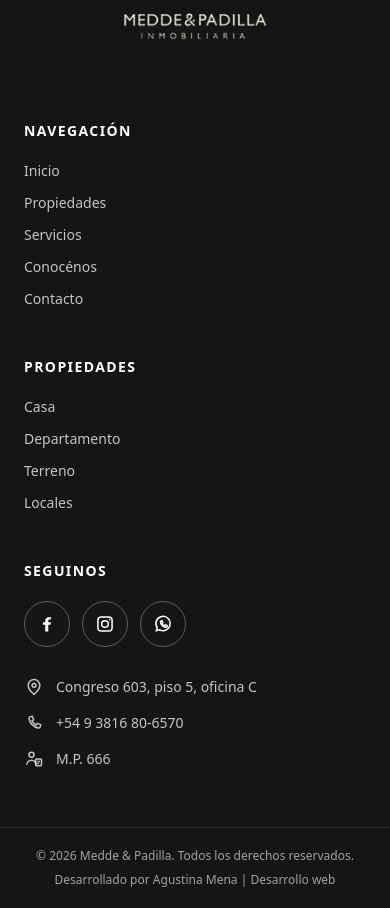
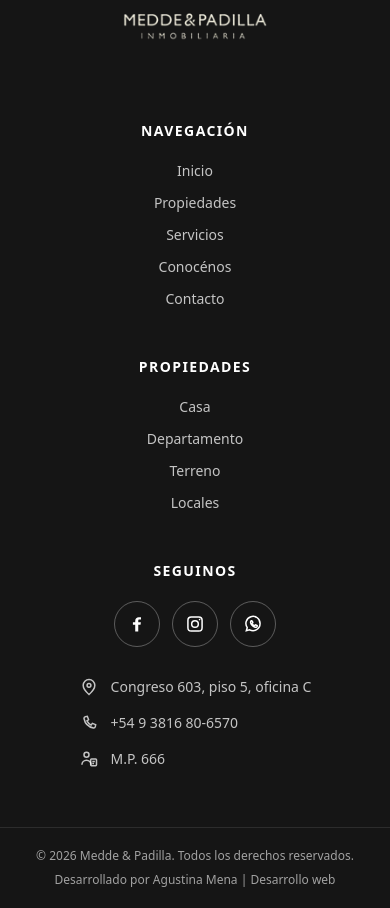
Before and after one commit to Agusme/MeddeyPadilla-Inmobiliaria, a Next.js app in the folder front/: page / in a window 390 px wide. Shown: the part 972-1880 px from the top of the page. Built offline with nearby package versions, Linux system fonts and the light colour scheme.

Commit message:
fix: cambios en el texto

```diff
--- a/front/components/layout/Footer.tsx
+++ b/front/components/layout/Footer.tsx
@@ -103,8 +103,8 @@
 export default function Footer() {
   return (
     <footer className="bg-[#151515] text-white">
-      <div className="mx-auto grid max-w-7xl gap-12 px-6 py-14 sm:grid-cols-2 lg:grid-cols-4 lg:px-8">
-        <div>
+      <div className="mx-auto grid max-w-7xl justify-items-center gap-12 px-6 py-14 text-center sm:grid-cols-2 sm:justify-items-start sm:text-left lg:grid-cols-4 lg:px-8">
+        <div className="w-full">
           <Link
             href="/"
             aria-label="Ir al inicio"
@@ -120,7 +120,7 @@
           </Link>
         </div>
 
-        <div>
+        <div className="w-full">
           <h2 className="mb-5 text-sm font-semibold uppercase tracking-widest text-white">
             Navegación
           </h2>
@@ -138,7 +138,7 @@
           </ul>
         </div>
 
-        <div>
+        <div className="w-full">
           <h2 className="mb-5 text-sm font-semibold uppercase tracking-widest text-white">
             Propiedades
           </h2>
@@ -156,11 +156,11 @@
           </ul>
         </div>
 
-        <div>
+        <div className="w-full">
           <h2 className="mb-5 text-sm font-semibold uppercase tracking-widest text-white">
             Seguinos
           </h2>
-          <div className="flex gap-3">
+          <div className="flex justify-center gap-3 sm:justify-start">
             <a
               aria-label="Facebook"
               href="https://www.facebook.com/profile.php?id=61587494125747&mibextid=wwXIfr&rdid=F78yUKJ9Y8y1A3Tt&share_url=https%3A%2F%2Fwww.facebook.com%2Fshare%2F18DGxUozJ6%2F%3Fmibextid%3DwwXIfr#"
@@ -189,7 +189,7 @@
               <WhatsappIcon />
             </a>
           </div>
-          <address className="mt-7 space-y-3 text-sm not-italic leading-6 text-white/75">
+          <address className="mx-auto mt-7 w-fit space-y-3 text-left text-sm not-italic leading-6 text-white/75 sm:mx-0">
             <a
               href="https://maps.app.goo.gl/7s2iLpzWy1XDuCMPA"
               target="_blank"
```
